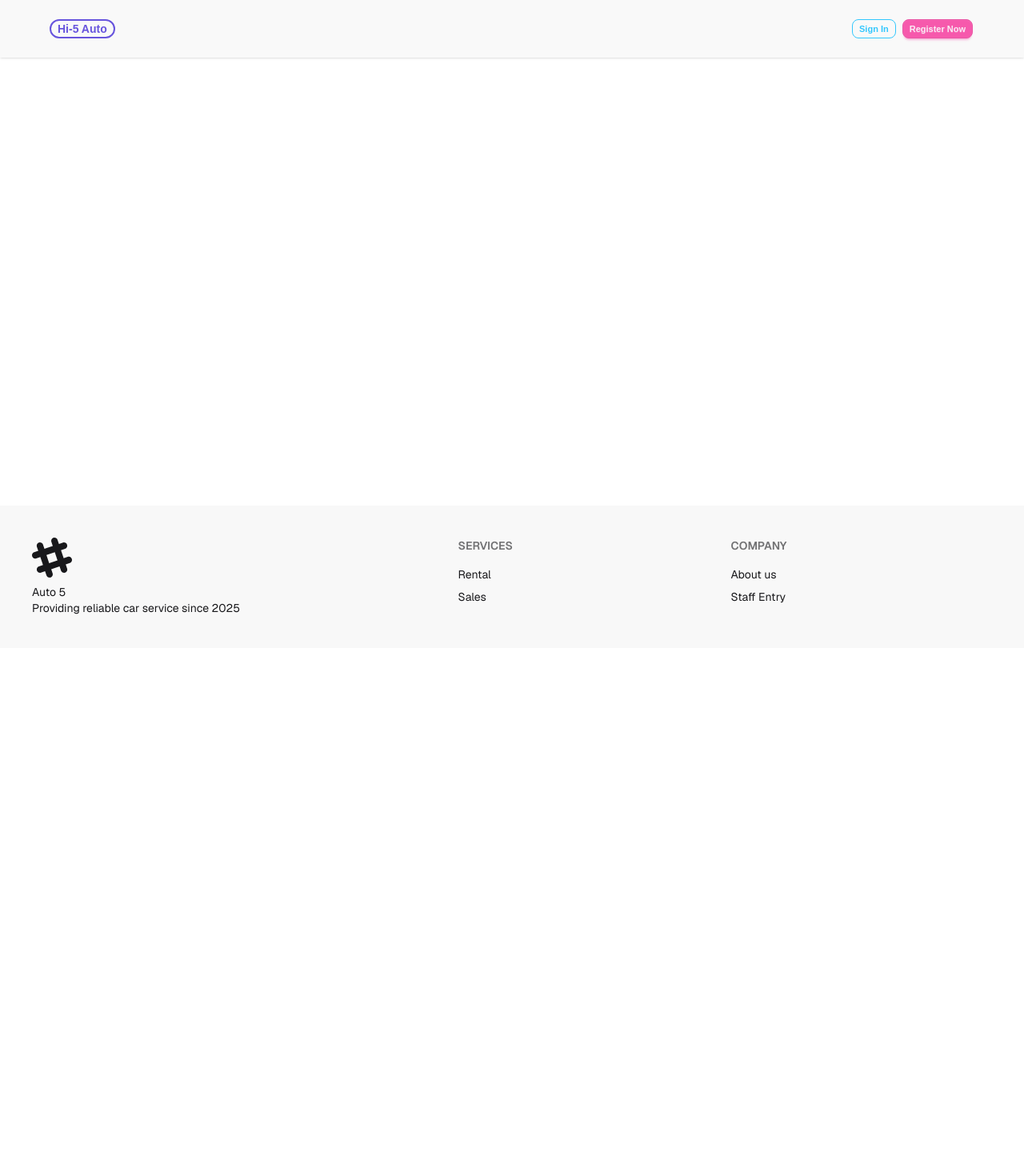
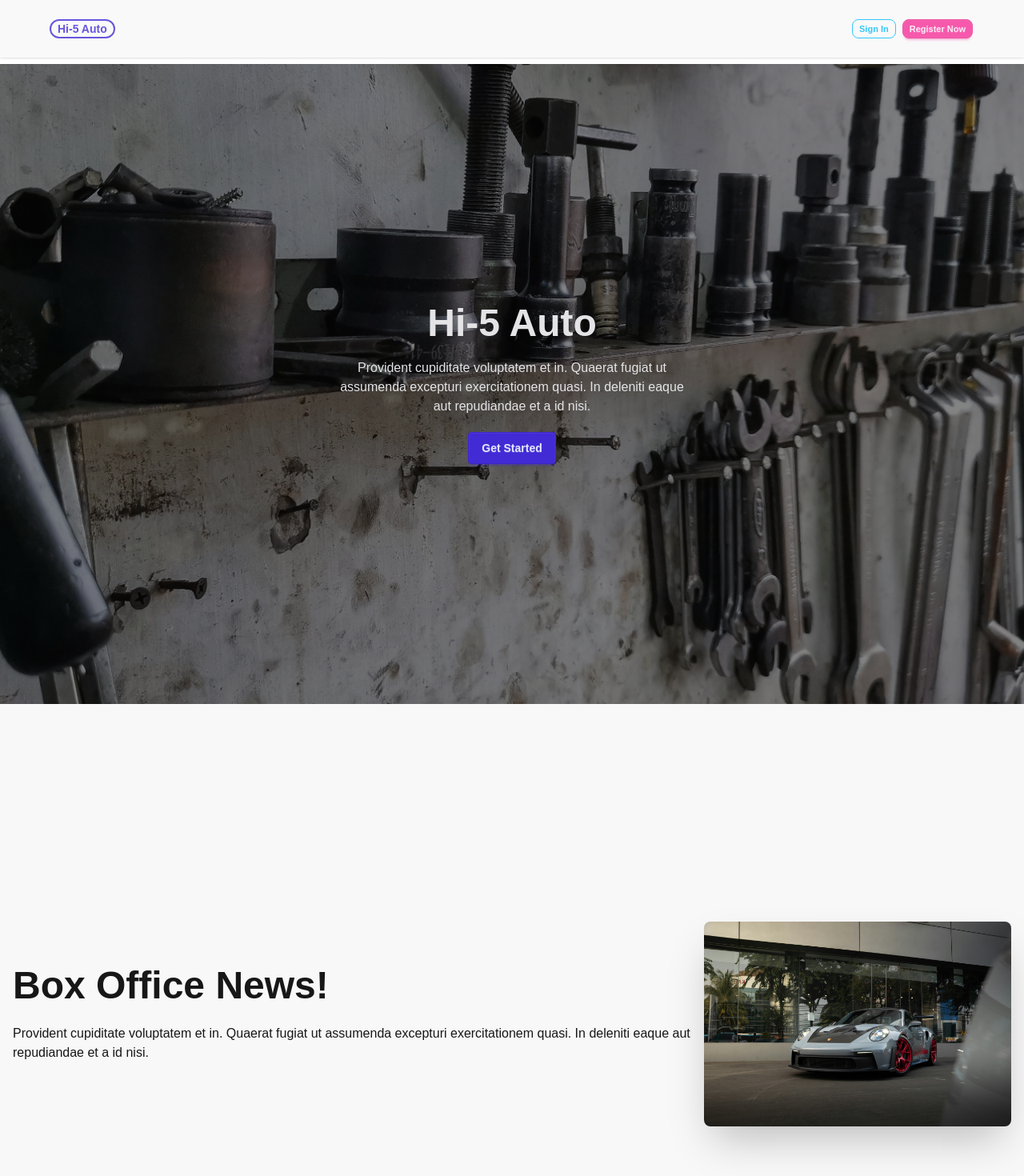
Before and after one commit to feolive/mechanic-shop, a Next.js app: page / in a window 1280 px wide. Shown: the top 1470 px of the page at 80% size. Before the commit the page ends 810 px from the top, so only its background shows below. Built offline with nearby package versions, Linux system fonts and the light colour scheme; no server answers.

Commit message:
add welcome page content

```diff
--- /dev/null
+++ b/app/_components/welcome.jsx
@@ -0,0 +1,41 @@
+export default function Welcome() {
+  return (
+    <main className="flex flex-col justify-start items-center mt-8 w-full scroll-auto">
+      <div
+        className="hero min-h-[300px] h-[300px] sm:h-[800px]"
+        style={{
+          backgroundImage: "url(/hero.jpg)",
+        }}
+      >
+        <div className="hero-overlay"></div>
+        <div className="hero-content text-neutral-content text-center">
+          <div className="max-w-md">
+            <h1 className="mb-5 text-5xl font-bold">Hi-5 Auto</h1>
+            <p className="mb-5">
+              Provident cupiditate voluptatem et in. Quaerat fugiat ut assumenda
+              excepturi exercitationem quasi. In deleniti eaque aut repudiandae
+              et a id nisi.
+            </p>
+            <button className="btn btn-primary">Get Started</button>
+          </div>
+        </div>
+      </div>
+      <div className="hero bg-base-200 min-h-[300px] h-[500px] sm:h-[800px]">
+        <div className="hero-content flex-col lg:flex-row-reverse">
+          <img
+            src="/hero-2.jpg"
+            className="max-w-sm rounded-lg shadow-2xl"
+          />
+          <div>
+            <h1 className="text-5xl font-bold">Box Office News!</h1>
+            <p className="py-6">
+              Provident cupiditate voluptatem et in. Quaerat fugiat ut assumenda
+              excepturi exercitationem quasi. In deleniti eaque aut repudiandae
+              et a id nisi.
+            </p>
+          </div>
+        </div>
+      </div>
+    </main>
+  );
+}
--- a/app/page.jsx
+++ b/app/page.jsx
@@ -5,6 +5,7 @@ import { useContext } from "react";
 import { AuthContext } from "@/app/_utils/auth-context";
 import tryCatch from "@/app/_utils/try-catch";
 import { useRouter } from "next/navigation";
+import Welcome from "@/app/_components/welcome";
 
 export default function Home() {
 
@@ -35,8 +36,8 @@ export default function Home() {
 
   return (
     <>
-      <header className="w-full fixed top-0 shadow-sm">
-        <div className="inline-flex justify-between items-center w-full h-14 sm:h-18 px-16 bg-base-200 opacity-80 backdrop-blur-sm">
+      <header className="w-full fixed top-0 shadow-sm z-10">
+        <div className="inline-flex justify-between items-center h-14 sm:h-18 w-full px-16 bg-base-200 opacity-80 backdrop-blur-sm">
           <h1 className="text-sm xs:text-2xl font-bold text-primary outline-2 px-2 rounded-full">Hi-5 Auto</h1>
           <nav className="inline-flex justify-end items-end gap-2">
             { customer ? <Link className="btn btn-link underline-offset-2" href="/client-side">My Account</Link> : (
@@ -48,15 +49,13 @@ export default function Home() {
           </nav>
         </div>
       </header>
-      <div className="flex flex-col justify-center items-center min-h-screen gap-8 font-[family-name:var(--font-geist-sans)]">
-        <main className="flex flex-col gap-[32px] min-h-[600px] row-start-2 items-center sm:items-start">
-
-        </main>
-        <footer className="footer sm:footer-horizontal bg-base-200 text-base-content p-10 bottom-0">
+      <div className="w-full pt-10 sm:pt-12 flex flex-col justify-start items-center gap-2">
+        <Welcome />
+        <footer className="footer sm:footer-horizontal bg-base-100 text-base-content p-10">
         <aside>
           <svg
-              width="50"
-              height="50"
+            width="36"
+            height="36"
             viewBox="0 0 24 24"
             xmlns="http://www.w3.org/2000/svg"
             fillRule="evenodd"
```
Also changed, not shown: public/hero-2.jpg (added), public/hero.jpg (added). Lines whose indentation alone changed are shown as unchanged.
